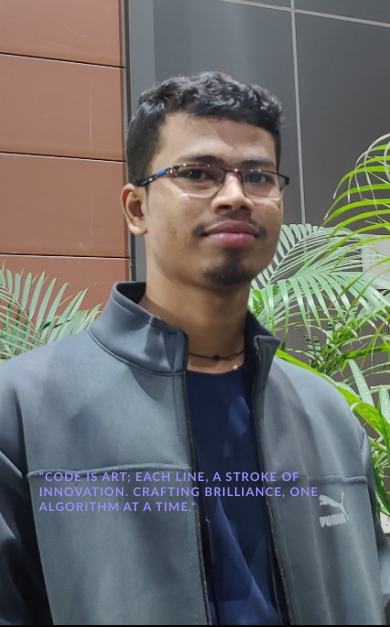
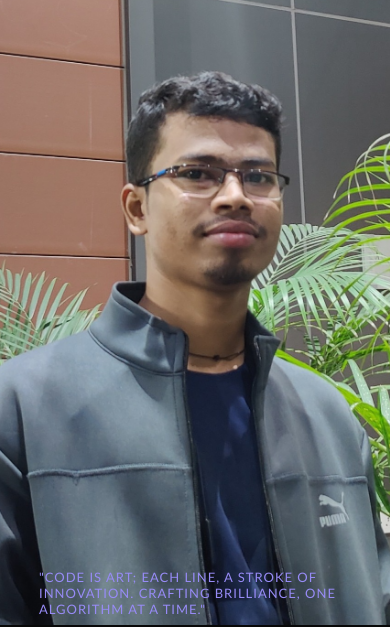
Before and after one commit to SimanchalaSethi/portfolio, a plain HTML site: page index.html in a window 390 px wide. Shown: the part 219-846 px from the top of the page. Drawn offline with Linux system fonts and the light colour scheme.

Commit message:
Update style.css

```diff
--- a/style.css
+++ b/style.css
@@ -390,10 +390,10 @@ nav .fa-solid {
         background-image: url(images/background\ mobile.jpg);
     }
      .coat{
-        margin-top: 490px;
+        margin-top: 590px;
         font-family: 'Trebuchet MS', 'Lucida Sans Unicode', 'Lucida Grande', 'Lucida Sans', Arial, sans-serif;
-        font-size: 12px;
-        font-weight: bolder;
+        font-size: 13px;
+        font-weight: normal;
         letter-spacing: 1px;
         text-transform: uppercase;
         color: #978bf5;
```
